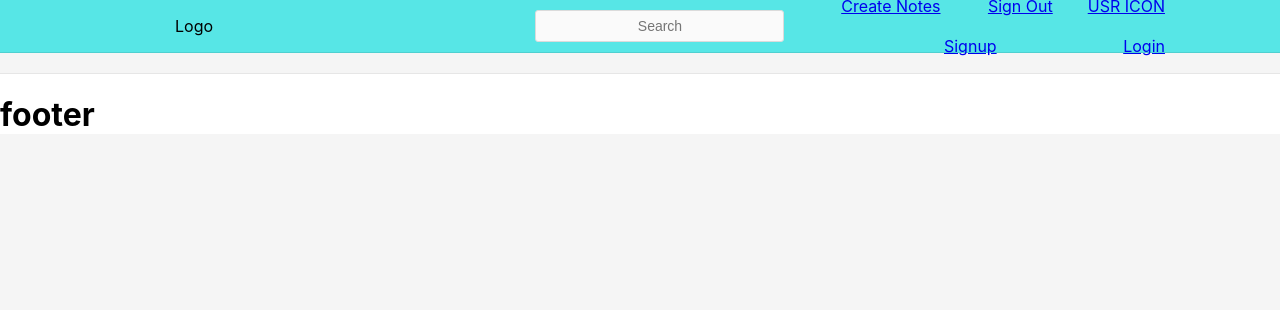
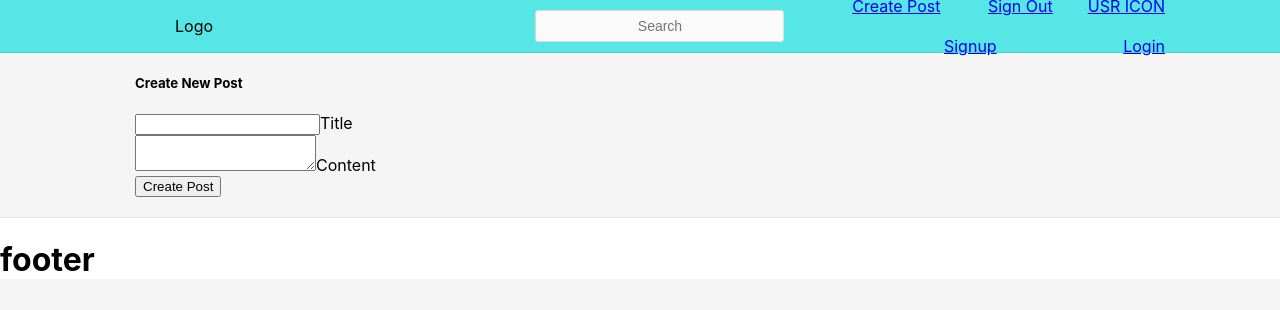
Before and after one commit to krittiyaclark/bloom, a React (Create React App) app: page /createpost in a window 1280 px wide. Shown: the top 310 px of the page. Built offline with nearby package versions, Linux system fonts and the light colour scheme.

Commit message:
Created customized an input & a textarea for sign-in, sign-up and create-post page

```diff
--- a/public/index.html
+++ b/public/index.html
@@ -24,7 +24,7 @@
       work correctly both with client-side routing and a non-root public URL.
       Learn how to configure a non-root public URL by running `npm run build`.
     -->
-    <title>React App</title>
+		<title>Bloom.</title>
 	</head>
 	<body>
 		<noscript>You need to enable JavaScript to run this app.</noscript>
--- a/src/App.js
+++ b/src/App.js
@@ -4,6 +4,9 @@ import { Route, Switch } from 'react-router-dom';
 import PostSummary from './components/Posts/PostSummary';
 import PostDetail from './components/Posts/PostDetail';
 import Dashboard from './components/Dashboards/Dashboard/Dashboard';
+import SignIn from './container/Auth/SignIn';
+import SignUp from './container/Auth/SignUp';
+import CreatePost from './container/CreatePost/CreatePost';
 
 import Layout from './components/Layout/Layout';
 
@@ -12,9 +15,12 @@ import './App.css';
 const App = () => (
 	<Layout>
 		<Switch>
-			<Route path='/' exact component={Dashboard} />
+			<Route exact path='/' component={Dashboard} />
+			<Route path='/post/:id' component={PostDetail} />
+			<Route path='/signin' component={SignIn} />
+			<Route path='/createpost' component={CreatePost} />
+
 			<Route path='/postSummary' component={PostSummary} />
-			<Route path='/post/:id' component={PostDetail} />
 		</Switch>
 	</Layout>
 );
--- a/src/components/Navigation/SignInSignOutLink/SignInLink.js
+++ b/src/components/Navigation/SignInSignOutLink/SignInLink.js
@@ -10,7 +10,7 @@ const SignInLinks = (props) => (
 	<NavigationItemsUL>
 		<NavigationItemLI>
 			<NavLink to='/' active>
-				Create Notes
+				Create Post
 			</NavLink>
 		</NavigationItemLI>
 		<NavigationItemLI>
--- a/src/components/Navigation/SignInSignOutLink/SignOutLink.js
+++ b/src/components/Navigation/SignInSignOutLink/SignOutLink.js
@@ -9,12 +9,10 @@ import {
 const SignOutLinks = (props) => (
 	<NavigationItemsUL>
 		<NavigationItemLI>
-			<NavLink to='/' active>
-				Signup
-			</NavLink>
+			<NavLink to='/signup'>Signup</NavLink>
 		</NavigationItemLI>
 		<NavigationItemLI>
-			<NavLink to='/'>Login</NavLink>
+			<NavLink to='/signin'>Login</NavLink>
 		</NavigationItemLI>
 	</NavigationItemsUL>
 );
--- a/src/components/Posts/PostDetail.js
+++ b/src/components/Posts/PostDetail.js
@@ -5,7 +5,7 @@ const PostDetail = (props) => {
 	return (
 		<div className='project-list section'>
 			<div className='project-list section'>
-				<span>Project Titile</span>
+				<span>Project Titile: {id}</span>
 				<p>
 					Lorem ipsum dolor sit amet, consectetur adipiscing elit, sed do
 					eiusmod tempor incididunt ut labore et dolore magna aliqua. Ut enim ad
@@ -14,8 +14,12 @@ const PostDetail = (props) => {
 					reprehenderit in voluptate velit esse cillum dolore eu fugiat nulla
 					pariatur.
 				</p>
-				<p>Posted by Pai</p>
-				<p>9 November, 9pm: {id}</p>
+				<div>
+					<p>Posted by Pai</p>
+				</div>
+				<div>
+					<p>9 November, 9pm</p>
+				</div>
 			</div>
 		</div>
 	);
--- /dev/null
+++ b/src/components/UI/FormInput/FormInput.js
@@ -0,0 +1,19 @@
+import React from 'react';
+
+const FormInput = ({ handleChange, label, ...otherProps }) => {
+	return (
+		<div className='container'>
+			<input className='form-input' onChange={handleChange} {...otherProps} />
+			{label ? (
+				<label
+					className={`${
+						otherProps.value.length ? 'shrink' : ''
+					} form-input-label`}>
+					{label}
+				</label>
+			) : null}
+		</div>
+	);
+};
+
+export default FormInput;
--- /dev/null
+++ b/src/components/UI/FormTextArea/FormTextArea.js
@@ -0,0 +1,23 @@
+import React from 'react';
+
+const FormTextArea = ({ handleChange, label, ...otherProps }) => {
+	return (
+		<div className='container'>
+			<textarea
+				className='form-input'
+				onChange={handleChange}
+				{...otherProps}
+			/>
+			{label ? (
+				<label
+					className={`${
+						otherProps.value.length ? 'shrink' : ''
+					} form-input-label`}>
+					{label}
+				</label>
+			) : null}
+		</div>
+	);
+};
+
+export default FormTextArea;
--- a/src/container/Auth/SignIn.js
+++ b/src/container/Auth/SignIn.js
@@ -1,8 +1,56 @@
 import React, { Component } from 'react';
 
+import FormInput from '../../components/UI/FormInput/FormInput';
+
 class SignIn extends Component {
+	state = {
+		email: '',
+		password: '',
+	};
+
+	handleChange = (event) => {
+		this.setState({
+			[event.target.id]: event.target.value,
+		});
+	};
+
+	handleSubmit = (event) => {
+		event.preventDefault();
+		console.log(this.state);
+	};
+
 	render() {
-		return <div></div>;
+		return (
+			<div>
+				<form onSubmit={this.handleSubmit} className='bg-white'>
+					<h5 className='text-grey'>SignIn</h5>
+					<div className='input-field'>
+						<FormInput
+							type='email'
+							id='email'
+							handleChange={this.handleChange}
+							value={this.state.email}
+							label='email'
+						/>
+					</div>
+					<div className='input-field'>
+						<FormInput
+							type='password'
+							id='password'
+							handleChange={this.handleChange}
+							value={this.state.password}
+							label='password'
+						/>
+					</div>
+					<div className='input-field'>
+						<button className='btn bg-info'>LogIn</button>
+						<div className='text-danger center'>
+							{this.authError ? <p>{this.authError}</p> : null}
+						</div>
+					</div>
+				</form>
+			</div>
+		);
 	}
 }
 
--- a/src/container/Auth/SignUp.js
+++ b/src/container/Auth/SignUp.js
@@ -0,0 +1,77 @@
+import React, { Component } from 'react';
+
+import FormInput from '../../components/UI/FormInput/FormInput';
+
+class SignUp extends Component {
+	state = {
+		email: '',
+		password: '',
+		firstName: '',
+		lastName: '',
+	};
+
+	handleChange = (event) => {
+		this.setState({
+			[event.target.id]: event.target.value,
+		});
+	};
+
+	handleSubmit = (event) => {
+		event.preventDefault();
+		console.log(this.state);
+	};
+
+	render() {
+		return (
+			<div>
+				<form onSubmit={this.handleSubmit} className='bg-white'>
+					<h5 className='text-grey'>Sign Up</h5>
+					<div className='input-field'>
+						<FormInput
+							type='email'
+							id='email'
+							handleChange={this.handleChange}
+							value={this.state.email}
+							label='email'
+						/>
+					</div>
+					<div className='input-field'>
+						<FormInput
+							type='password'
+							id='password'
+							handleChange={this.handleChange}
+							value={this.state.password}
+							label='password'
+						/>
+					</div>
+					<div className='input-field'>
+						<FormInput
+							type='text'
+							id='firstName'
+							handleChange={this.handleChange}
+							value={this.state.firstName}
+							label='firstName'
+						/>
+					</div>
+					<div className='input-field'>
+						<FormInput
+							type='text'
+							id='lastName'
+							handleChange={this.handleChange}
+							value={this.state.lastName}
+							label='lastName'
+						/>
+					</div>
+					<div className='input-field'>
+						<button className='btn bg-info'>SignUp</button>
+						<div className='text-danger center'>
+							{this.authError ? <p>{this.authError}</p> : null}
+						</div>
+					</div>
+				</form>
+			</div>
+		);
+	}
+}
+
+export default SignUp;
--- a/src/container/CreatePost/CreatePost.js
+++ b/src/container/CreatePost/CreatePost.js
@@ -0,0 +1,58 @@
+import React, { Component } from 'react';
+
+import FormInput from '../../components/UI/FormInput/FormInput';
+import FormTextArea from '../../components/UI/FormTextArea/FormTextArea';
+
+class CreatePost extends Component {
+	state = {
+		title: '',
+		content: '',
+	};
+
+	handleChange = (event) => {
+		this.setState({
+			[event.target.id]: event.target.value,
+		});
+	};
+
+	handleSubmit = (event) => {
+		event.preventDefault();
+		console.log(this.state);
+	};
+
+	render() {
+		return (
+			<div>
+				<form onSubmit={this.handleSubmit} className='bg-white'>
+					<h5 className='text-grey'>Create New Post</h5>
+					<div className='input-field'>
+						<FormInput
+							type='text'
+							id='title'
+							handleChange={this.handleChange}
+							value={this.state.title}
+							label='Title'
+						/>
+					</div>
+					<div className='input-field'>
+						<FormTextArea
+							type='text'
+							id='content'
+							handleChange={this.handleChange}
+							value={this.state.content}
+							label='Content'
+						/>
+					</div>
+					<div className='input-field'>
+						<button className='btn bg-info'>Create Post</button>
+						<div className='text-danger center'>
+							{this.authError ? <p>{this.authError}</p> : null}
+						</div>
+					</div>
+				</form>
+			</div>
+		);
+	}
+}
+
+export default CreatePost;
--- a/src/index.css
+++ b/src/index.css
@@ -1,3 +1,7 @@
+html {
+	min-height: 100%;
+}
+
 body {
 	margin: 0;
 	font-family: -apple-system, BlinkMacSystemFont, 'Segoe UI', 'Roboto', 'Oxygen',
@@ -6,6 +10,7 @@ body {
 	-webkit-font-smoothing: antialiased;
 	-moz-osx-font-smoothing: grayscale;
 	background-color: whitesmoke;
+	min-height: 100%;
 }
 
 code {
```
Also changed, not shown: src/components/UI/FormInput/FormInput.css (added). Lines whose indentation alone changed are shown as unchanged.
